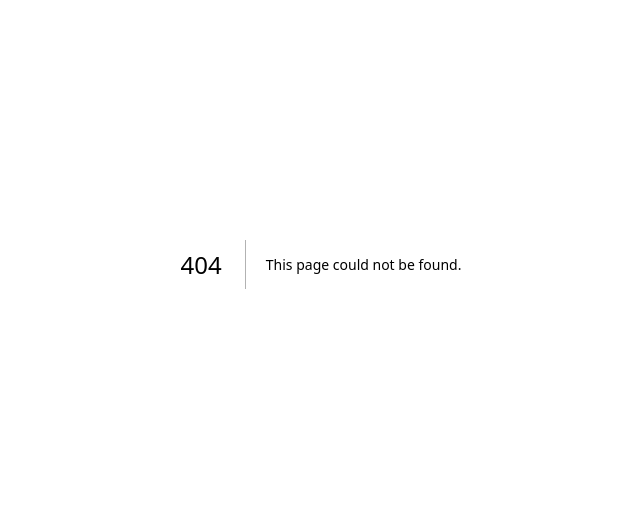
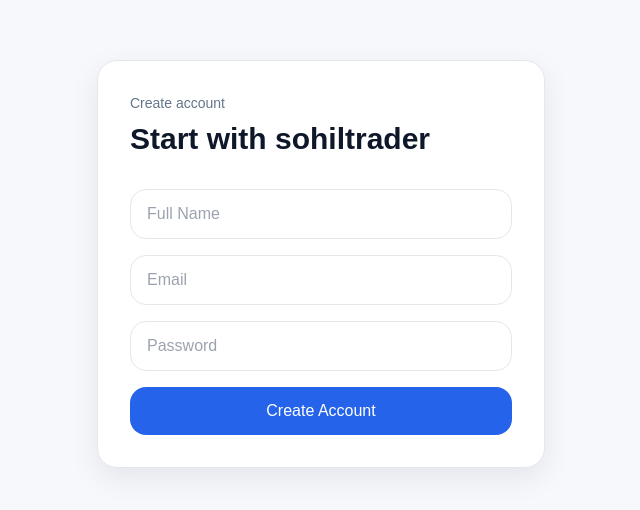
Before and after one commit to sohilcodes/SohilEATrading, a Next.js app: page /signup in a window 1280 px wide. Before the commit this address had no page. Shown: the part 136-646 px from the top of the page, without its empty margins (319-959 px from the left). Built offline with nearby package versions, Linux system fonts and the light colour scheme.

Commit message:
Create page.tsx

```diff
--- /dev/null
+++ b/app/signup/page.tsx
@@ -0,0 +1,29 @@
+export default function SignupPage() {
+  return (
+    <main className="container flex min-h-screen items-center justify-center py-12">
+      <div className="card w-full max-w-md p-8 shadow-soft">
+        <p className="text-sm text-muted">Create account</p>
+        <h1 className="mt-2 text-3xl font-semibold">Start with sohiltrader</h1>
+
+        <form className="mt-8 space-y-4">
+          <input
+            className="w-full rounded-2xl border border-border bg-transparent px-4 py-3 outline-none"
+            placeholder="Full Name"
+          />
+          <input
+            className="w-full rounded-2xl border border-border bg-transparent px-4 py-3 outline-none"
+            placeholder="Email"
+          />
+          <input
+            className="w-full rounded-2xl border border-border bg-transparent px-4 py-3 outline-none"
+            type="password"
+            placeholder="Password"
+          />
+          <button className="w-full rounded-2xl bg-primary px-4 py-3 font-medium text-white">
+            Create Account
+          </button>
+        </form>
+      </div>
+    </main>
+  );
+}
```
